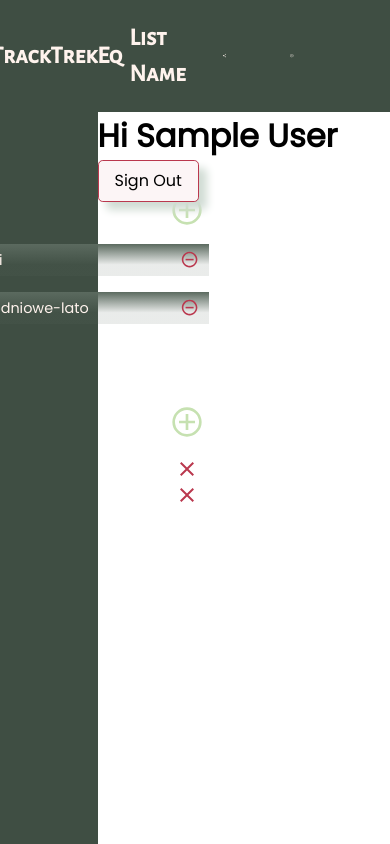
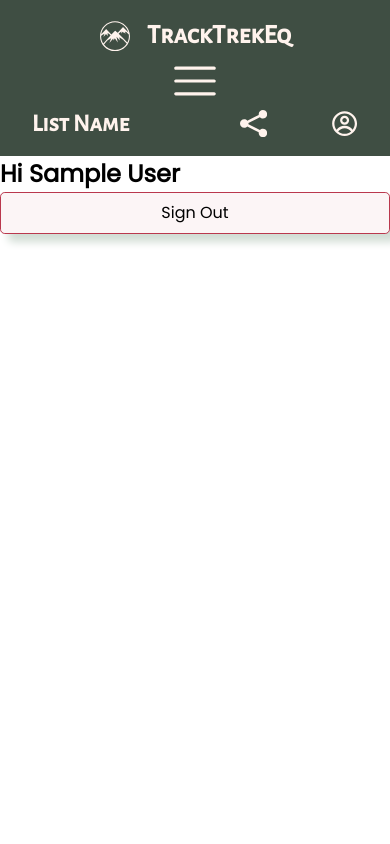
Before and after one commit to radoslaw-luckos/TrackTrekEq, a React (Vite) app: page / in a window 390 px wide. Built offline with nearby package versions, Linux system fonts and the light colour scheme; no server answers; sample sign-in values are in the browser's storage.

Commit message:
meny&sidebar rwd

```diff
--- a/src/layout/ContentWrapper.tsx
+++ b/src/layout/ContentWrapper.tsx
@@ -1,5 +1,7 @@
+import { useState } from 'react';
 import { useLocation } from 'react-router';
 import Menu from './Menu';
+import Sidebar from './Sidebar';
 
 type contentWrapperProps = {
 	children: React.ReactNode;
@@ -8,11 +10,20 @@ type contentWrapperProps = {
 const ContentWrapper = ({ children }: contentWrapperProps) => {
 	const location = useLocation();
 	const currentPath = location.pathname;
+	const [isSidebarOpened, setSidebarOpened] = useState<boolean>(false);
 	return (
 		<>
 			<main className='contentWrapper'>
-				{currentPath !== '/auth' && <Menu />}
-				{children}
+				{currentPath !== '/auth' && (
+					<Menu
+						openSidebar={setSidebarOpened}
+						isSidebarOpened={isSidebarOpened}
+					/>
+				)}
+				<div className='contentWrapper__container'>
+					<Sidebar isSidebarOpened={isSidebarOpened} />
+					<section className='contentSection'>{children}</section>
+				</div>
 			</main>
 		</>
 	);
--- a/src/layout/Menu.tsx
+++ b/src/layout/Menu.tsx
@@ -1,13 +1,25 @@
 import Logo from '../components/Logo';
 import { ImShare2 } from 'react-icons/im';
 import { CgProfile } from 'react-icons/cg';
+import { RxHamburgerMenu, RxCross1 } from 'react-icons/rx';
 
-const Menu = () => {
+type Props = {
+	openSidebar: React.Dispatch<React.SetStateAction<boolean>>;
+	isSidebarOpened: boolean;
+};
+
+const Menu = ({ openSidebar, isSidebarOpened }: Props) => {
 	return (
 		<nav className='menu'>
 			<header className='logo'>
 				<Logo />
 			</header>
+			<button
+				className='openSidebarBtn'
+				onClick={() => openSidebar(!isSidebarOpened)}
+			>
+				{isSidebarOpened ? <RxCross1 /> : <RxHamburgerMenu />}
+			</button>
 			<div className='navbar'>
 				<h2 className='listName'>List Name</h2>
 				<div className='topIcons'>
--- a/src/layout/Sidebar.tsx
+++ b/src/layout/Sidebar.tsx
@@ -3,11 +3,13 @@ import { mockItems, mockLists } from '../utils/Mock';
 import Items from '../components/Items';
 import Lists from '../components/Lists';
 
-type Props = {};
+type Props = {
+	isSidebarOpened: boolean;
+};
 
-const Sidebar = (props: Props) => {
+const Sidebar = ({ isSidebarOpened }: Props) => {
 	return (
-		<nav className='sidebar'>
+		<nav className={`sidebar ${!isSidebarOpened && 'sidebar--closed'}`}>
 			<Lists listsArray={mockLists} />
 			<Items itemsArray={mockItems} />
 		</nav>
--- a/src/pages/HomePage.tsx
+++ b/src/pages/HomePage.tsx
@@ -4,7 +4,6 @@ import { useNavigate } from 'react-router-dom';
 import Button from '../components/Button';
 import { ButtonColor } from '../utils/Enums';
 import ContentWrapper from '../layout/ContentWrapper';
-import Sidebar from '../layout/Sidebar';
 
 const Home = () => {
 	const [user, loading] = useAuthState(auth);
@@ -18,13 +17,10 @@ const Home = () => {
 		navigate('/auth');
 	}
 	if (loading) return <h1>Loading ...</h1>;
-	if (user) console.log(user);
 
 	return (
 		<ContentWrapper>
 			<div className='homePage'>
-				<Sidebar />
-				<div className='homePage__content'>
 				<h1>Hi {`${user.displayName}`!}</h1>
 				<Button
 					color={ButtonColor.Red}
@@ -33,7 +29,6 @@ const Home = () => {
 					<p>Sign Out</p>
 				</Button>
 			</div>
-			</div>
 		</ContentWrapper>
 	);
 };
--- a/src/styles/components/_Logo.scss
+++ b/src/styles/components/_Logo.scss
@@ -3,7 +3,6 @@
     flex-flow: row nowrap;
     align-items: center;
     justify-content: center;
-    width: 100%;
     font-family: $font-titles;
     padding: 1rem 0rem;
     width: 25vw;
@@ -13,3 +12,29 @@
         margin-right: 1rem;
     }
 }
+
+@media (max-width: 1400px){
+    .logo {
+        width: 30vw;
+    }
+}
+@media (max-width: 1110px){
+    .logo {
+        width: 35vw;
+    }
+}
+
+@media (max-width: 980px){
+    .logo {
+        width: 40vw;
+    }
+}
+
+@media (max-width: 810px) {
+    .logo {
+        width: 100%;
+        padding: 0;
+        padding-top: .5rem;
+        font-size: 1.1rem;
+    }
+}
--- a/src/styles/layout/_ContentWrapper.scss
+++ b/src/styles/layout/_ContentWrapper.scss
@@ -7,4 +7,21 @@
     height: 100vh;
     position: relative;
     font-family: $font-primary;
+    &__container{
+        display: flex;
+        flex-flow: row nowrap;
+        height: 100%;
+        width: 100%;
+    }
 }
+
+@media (max-width:810px) {
+    .contentWrapper {
+        &__container{
+            position: relative;
+            .contentSection {
+                width: 100%;
+            }
+        }
+    }
+}
--- a/src/styles/layout/_Menu.scss
+++ b/src/styles/layout/_Menu.scss
@@ -6,6 +6,9 @@
     background-color: $color-bg-dark;
     color: $color-white;
     height: 7rem;
+    .openSidebarBtn{
+        display: none;
+    }
     .navbar{
         display: flex;
         flex-flow: row nowrap;
@@ -19,16 +22,53 @@
             flex-flow: row nowrap;
             align-items: center;
             margin-right: 4rem;
-            font-size: 2.2rem;
-            &:first-child{
-                height: 35px;
-            }
-            &:last-child{
-                font-size: 2.7rem;
-            }
+            font-size: 2.5rem;
             svg{
                 margin-inline: 2rem;
             }
         }
     }
 }
+
+@media (max-width: 1400px){
+    .navbar {
+        width: 70vw;
+    }
+}
+@media (max-width: 1110px){
+    .navbar {
+        width: 65vw;
+    }
+}
+
+@media (max-width: 980px){
+    .navbar {
+        width: 60vw;
+    }
+}
+@media (max-width: 810px) {
+    .menu{
+        flex-direction: column;
+        height: 12rem;
+        .openSidebarBtn{
+            display: block;
+            border: none;
+            background-color: transparent;
+            cursor: pointer;
+            svg {
+                color: $color-white;
+                font-size: 3rem;
+            }
+        }
+        .navbar{
+            width: 100%;
+            padding: auto;
+            .topIcons{
+                margin-right: 0;
+                &:last-child{
+                    font-size: 1.7rem;
+                }
+            }
+        }
+    }
+}
--- a/src/styles/layout/_Sidebar.scss
+++ b/src/styles/layout/_Sidebar.scss
@@ -9,3 +9,32 @@
     padding-top: 5rem;
     gap: 4rem;
 }
+
+@media (max-width: 1400px){
+    .sidebar {
+        width: 30%;
+    }
+}
+@media (max-width: 1110px){
+    .sidebar {
+        width: 35%;
+    }
+}
+
+@media (max-width: 980px){
+    .sidebar {
+        width: 40%;
+    }
+}
+
+@media (max-width: 810px){
+    .sidebar {
+        position: absolute;
+        top: 0;
+        left: 0;
+        width: 100%;
+        &--closed{
+            display: none;
+        }
+    }
+}
--- a/src/styles/pages/_HomePage.scss
+++ b/src/styles/pages/_HomePage.scss
@@ -1,11 +1,6 @@
 .homePage {
     display: flex;
-    flex-flow: row nowrap;
+    flex-flow: column nowrap;
     width: 100%;
     height: calc(100% - 7rem);
-    &__content{
-        width: 75%;
-        height: 100%;
-    }
-
 }
```
Lines whose indentation alone changed are shown as unchanged.
